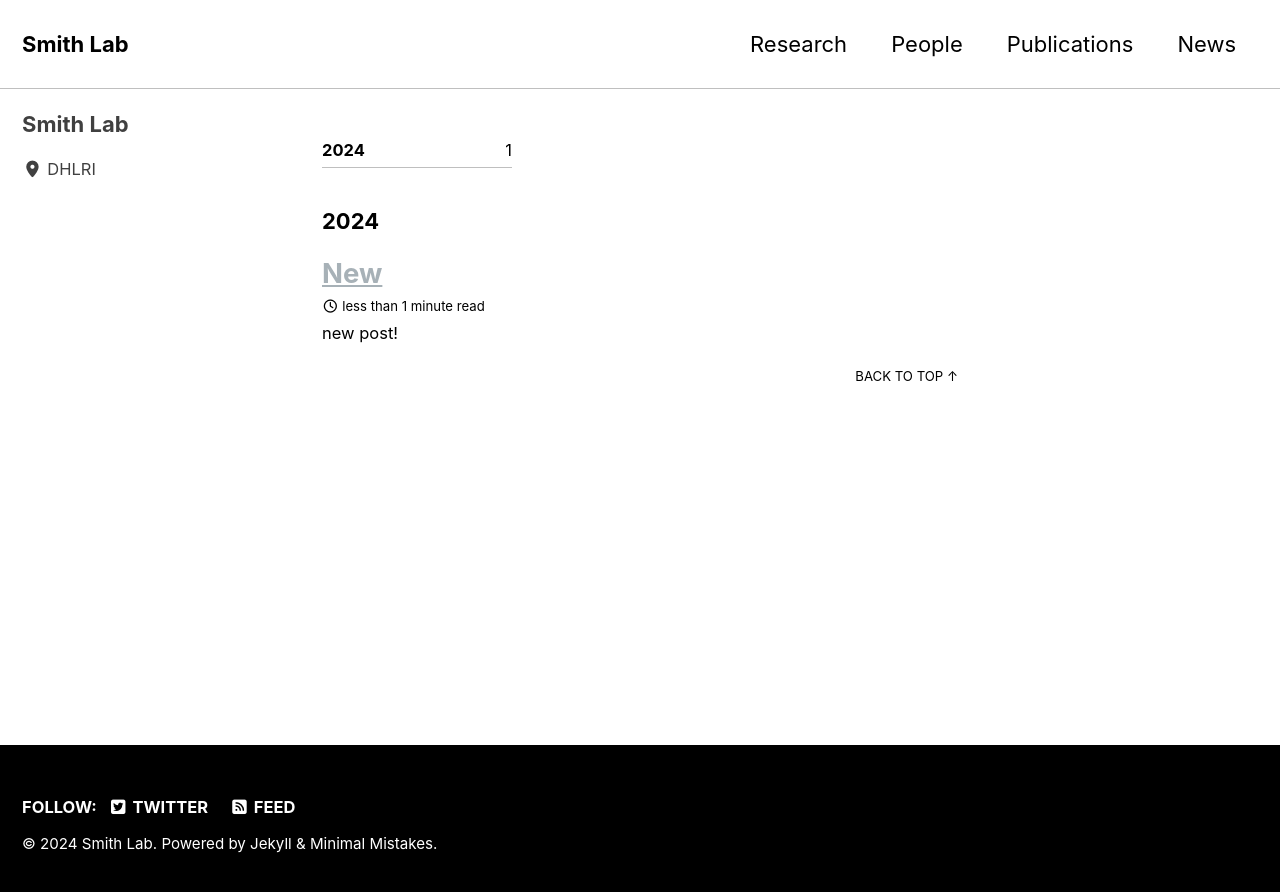
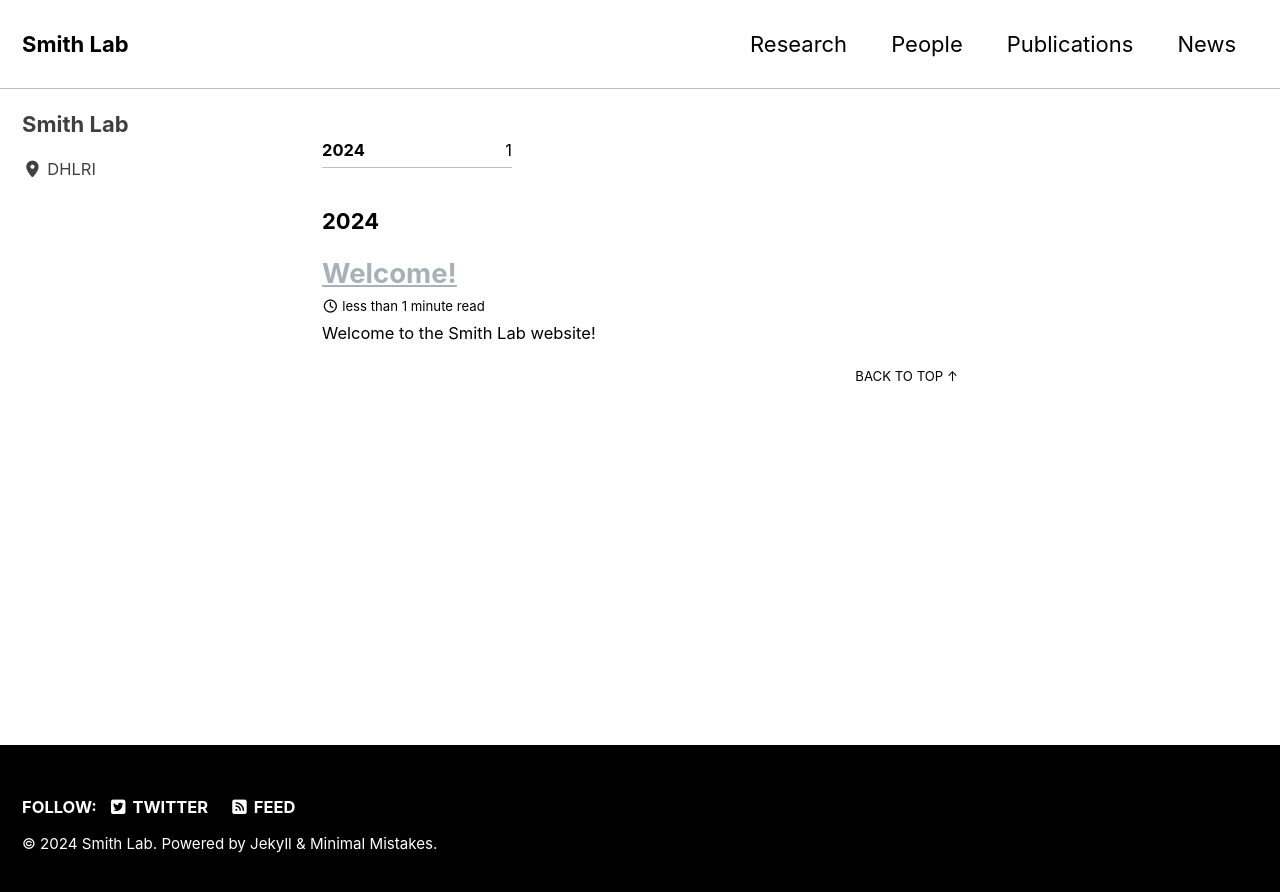
Before and after one commit to cralbers/smith-lab, a Jekyll site: the page built from _pages/posts.md, in a window 1280 px wide. Shown: the top 892 px of the page. Built offline with Jekyll 4.4.1, drawn with Linux system fonts in a browser that asks for light colours; cached includes are drawn as plain includes.

Commit message:
testing post title edits

```diff
--- a/_posts/2024-07-25-new.md
+++ /dev/null
@@ -1 +0,0 @@
-new post!
--- /dev/null
+++ b/_posts/2024-07-25-welcome.md
@@ -0,0 +1,5 @@
+---
+title: Welcome!
+---
+
+Welcome to the Smith Lab website!
```
Also changed, not shown: _pages/research.md (+1 -1 lines).
